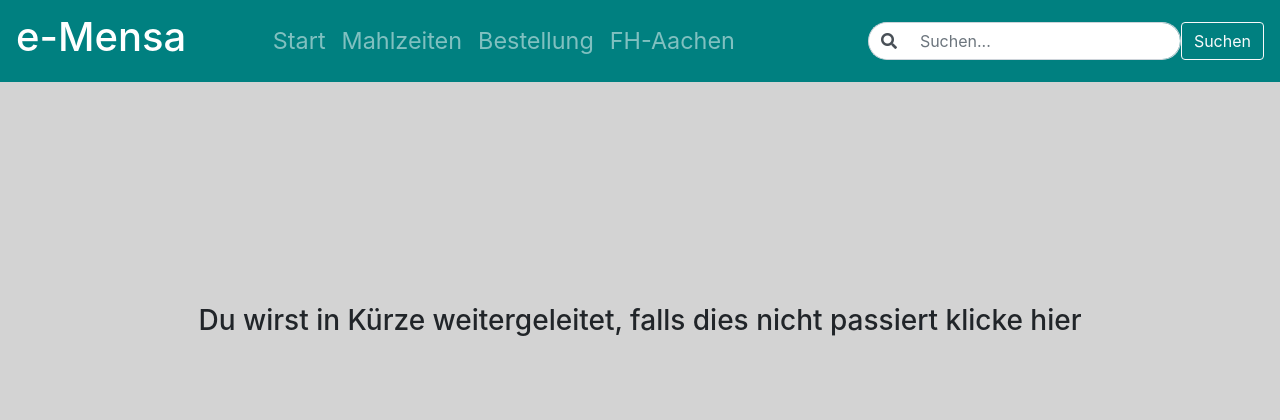
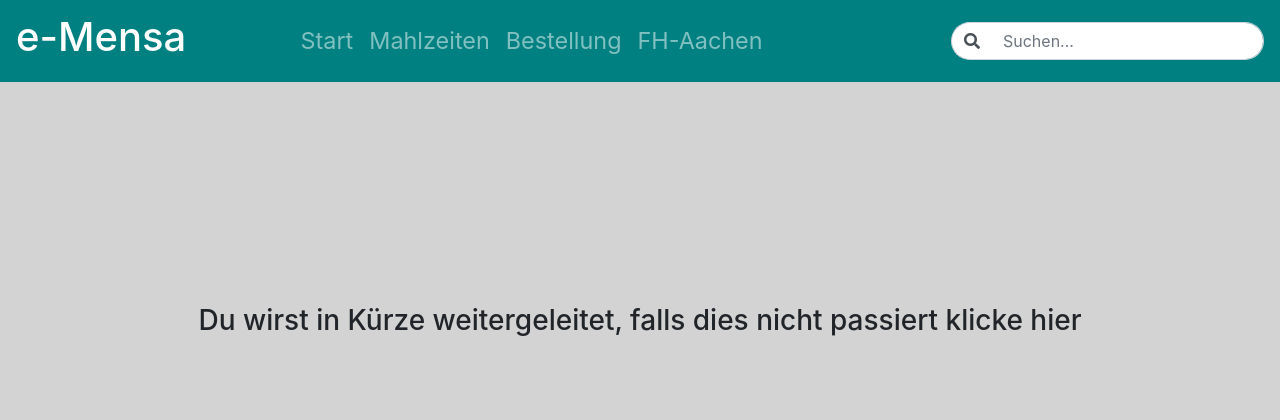
Before and after one commit to KnutZuidema/DBWT, a Flask app: page /impressum in a window 1280 px wide. Shown: the top 420 px of the page. Run offline with Flask 2, Linux system fonts and the light colour scheme; some libraries are stand-ins or nearby versions.

Commit message:
remove search button

```diff
--- a/Milestone_1/templates/base.html
+++ b/Milestone_1/templates/base.html
@@ -59,7 +59,6 @@
                         <input class="form-control" name="q" type="text" placeholder="Suchen...">
                     </div>
                     <input type="hidden" name="as_sitesearch" value="https://www.fh-aachen.de">
-                    <button type="submit" class="btn btn-outline-light">Suchen</button>
                 </form>
             </div>
         </div>
```
